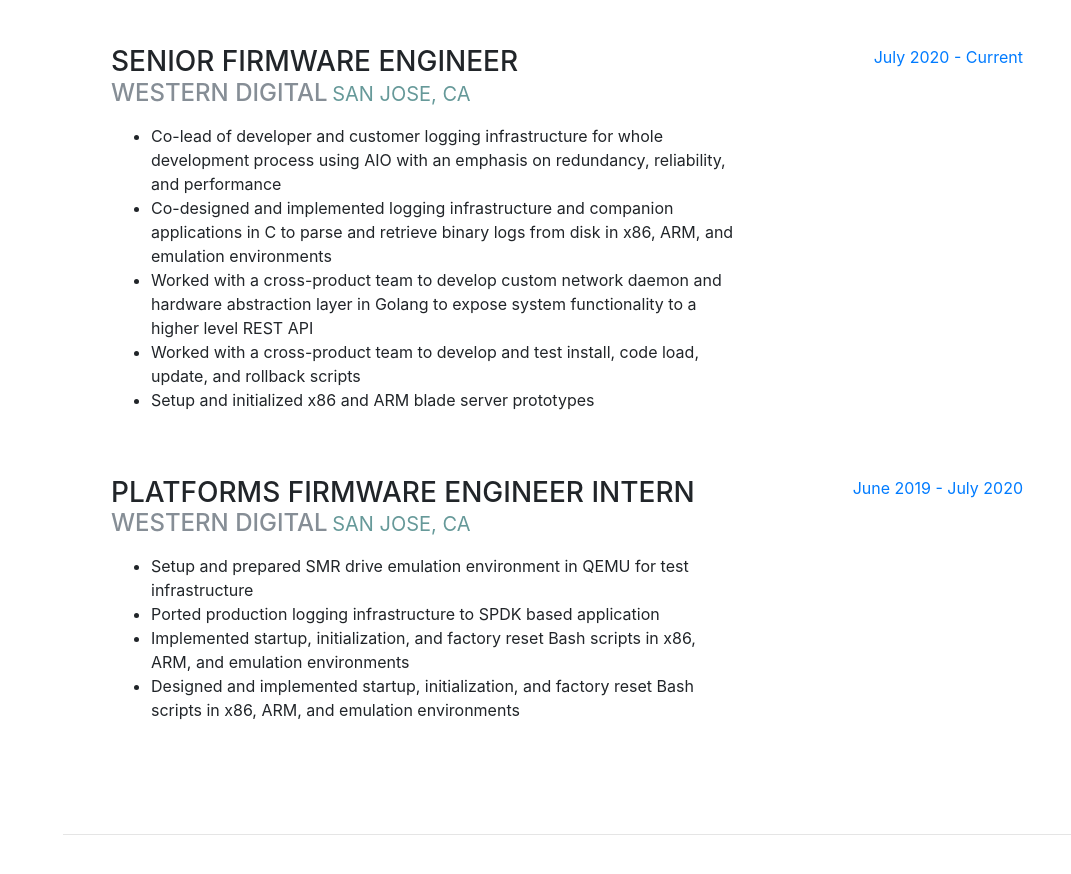
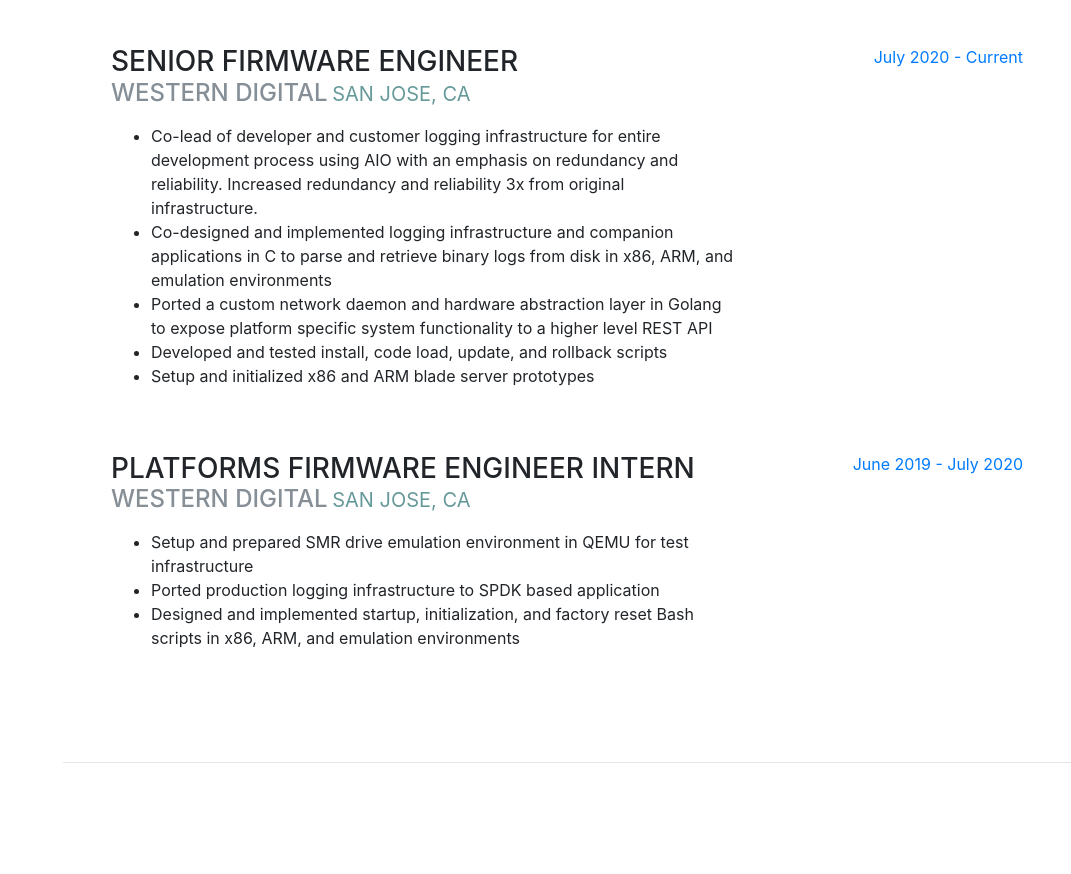
Before and after one commit to dtokazaki/website, a website with bundled scripts: page index.html in a window 1280 px wide. Shown: the part 890-1764 px from the top of the page, without its empty margins (209-1280 px from the left). Built offline with nearby package versions, Linux system fonts and the light colour scheme; files whose address does not match are found by name; a web font is replaced by a local one.

Commit message:
Update index.html

```diff
--- a/index.html
+++ b/index.html
@@ -114,10 +114,10 @@
             <h5 style="color: #669999; font-weight:normal">San Jose, CA</h5>
 
             <ul>
-                <li>Co-lead of developer and customer logging infrastructure for whole development process using AIO with an emphasis on redundancy, reliability, and performance</li>
+                <li>Co-lead of developer and customer logging infrastructure for entire development process using AIO with an emphasis on redundancy and reliability. Increased redundancy and reliability 3x from original infrastructure.</li>
                 <li>Co-designed and implemented logging infrastructure and companion applications in C to parse and retrieve binary logs from disk in x86, ARM, and emulation environments</li>
-                <li>Worked with a cross-product team to develop custom network daemon and hardware abstraction layer in Golang to expose system functionality to a higher level REST API</li>
-                <li>Worked with a cross-product team to develop and test install, code load, update, and rollback scripts</li>
+                <li>Ported a custom network daemon and hardware abstraction layer in Golang to expose platform specific system functionality to a higher level REST API</li>
+                <li>Developed and tested install, code load, update, and rollback scripts</li>
                 <li>Setup and initialized x86 and ARM blade server prototypes</li>
 
             </ul>
@@ -135,7 +135,6 @@
             <ul>
               <li>Setup and prepared SMR drive emulation environment in QEMU for test infrastructure </li>
               <li>Ported production logging infrastructure to SPDK based application </li>
-              <li>Implemented startup, initialization, and factory reset Bash scripts in x86, ARM, and emulation environments</li>
               <li>Designed and implemented startup, initialization, and factory reset Bash scripts in x86, ARM, and emulation environments</li>
           </ul>
           </div>
```
